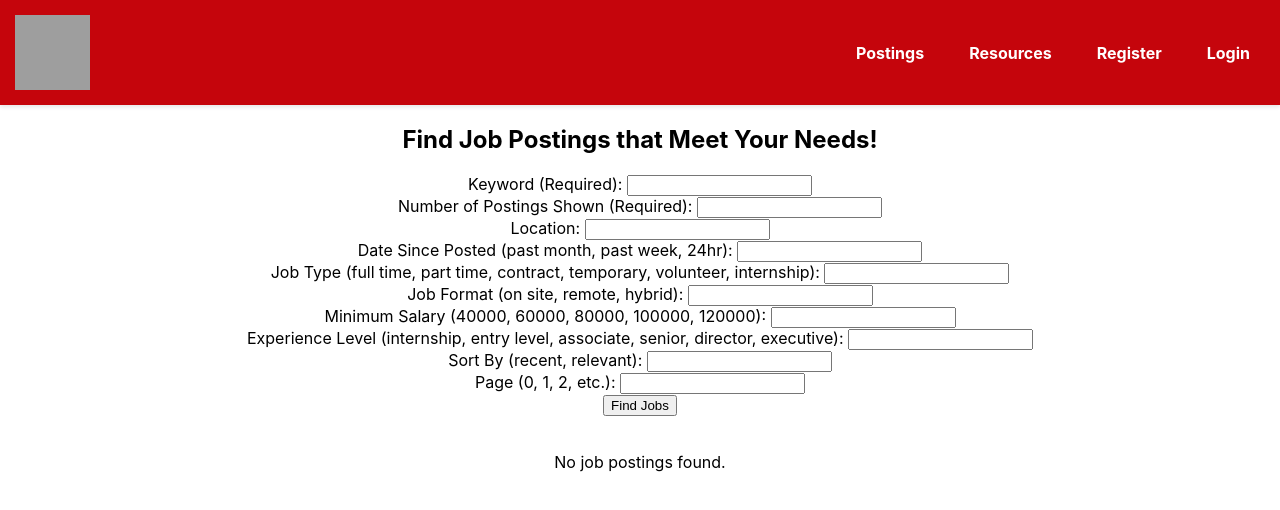
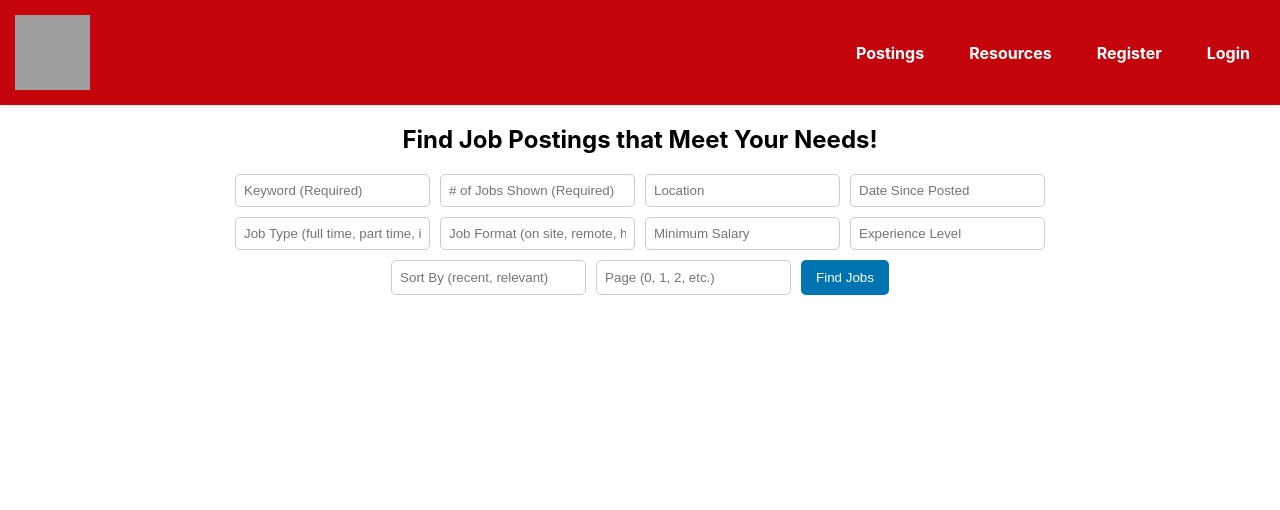
Before and after one commit to tripleplasma/MJLSP_2025, a React (Create React App) app in the folder mjlsp/: page /postings in a window 1280 px wide. Shown: the top 510 px of the page. Built offline with nearby package versions, Linux system fonts and the light colour scheme; grey boxes are pictures that could not be loaded.

Commit message:
prettified Postings

```diff
--- a/mjlsp/src/components/Postings.jsx
+++ b/mjlsp/src/components/Postings.jsx
@@ -55,45 +55,30 @@ const Postings = () => {
   return (
     <div className="postings-container">
       <h2>Find Job Postings that Meet Your Needs!</h2>
-      <text>Keyword (Required):                                                                 </text><input type="text" name="keyword" value={keyword} onChange={(e) => setKeyword(e.target.value)}></input>
-      <br></br>
-      <text>Number of Postings Shown (Required):                                                </text><input type="text" name="limit" value={limit} onChange={(e) => setLimit(e.target.value)}></input>
-      <br></br>
-      <text>Location:                                                                           </text><input type="text" name="location" value={location} onChange={(e) => setLocation(e.target.value)}></input>
-      <br></br>
-      <text>Date Since Posted (past month, past week, 24hr):                                    </text><input type="text" name="dateSincePosted" value={dateSincePosted} onChange={(e) => setDateSincePosted(e.target.value)}></input>
-      <br></br>
-      <text>Job Type (full time, part time, contract, temporary, volunteer, internship):        </text><input type="text" name="jobType" value={jobType} onChange={(e) => setJobType(e.target.value)}></input>
-      <br></br>
-      <text>Job Format (on site, remote, hybrid):                                               </text><input type="text" name="remoteFilter" value={remoteFilter} onChange={(e) => setRemoteFilter(e.target.value)}></input>
-      <br></br>
-      <text>Minimum Salary (40000, 60000, 80000, 100000, 120000):                               </text><input type="text" name="salary" value={salary} onChange={(e) => setSalary(e.target.value)}></input>
-      <br></br>
-      <text>Experience Level (internship, entry level, associate, senior, director, executive): </text><input type="text" name="experienceLevel" value={experienceLevel} onChange={(e) => setExperienceLevel(e.target.value)}></input>
-      <br></br>
-      <text>Sort By (recent, relevant):                                                         </text><input type="text" name="sortBy" value={sortBy} onChange={(e) => setSortBy(e.target.value)}></input>
-      <br></br>
-      <text>Page (0, 1, 2, etc.):                                                               </text><input type="text" name="page" value={page} onChange={(e) => setPage(e.target.value)}></input>
-      <br></br>
-      <button onClick={handleSubmit}>Find Jobs</button>
-      <br></br>
-      <br></br>
-      <div className="job-list">
-        {postings.length > 0 ? (
-          postings.map((job, index) => (
-            <div key={index} className="job-card">
-              <img src={job.companyLogo} alt={`${job.company} Logo`} />
-              <h3>{job.position}</h3>
-              <p><strong>Company:</strong> {job.company}</p>
-              <p><strong>Location:</strong> {job.location}</p>
-              <p><strong>Date Posted:</strong> {job.date}</p>
-              <a href={job.jobUrl} target="_blank" rel="noopener noreferrer">View Job</a>
-              <br></br>
-            </div>
-          ))
-        ) : (
-          <p>No job postings found.</p>
-        )}
+      <form className="form-container" onSubmit={handleSubmit}>
+        <input type="text" placeholder="Keyword (Required)" value={keyword} onChange={(e) => setKeyword(e.target.value)} />
+        <input type="text" placeholder="# of Jobs Shown (Required)" value={limit} onChange={(e) => setLimit(e.target.value)} />
+        <input type="text" placeholder="Location" value={location} onChange={(e) => setLocation(e.target.value)} />
+        <input type="text" placeholder="Date Since Posted" value={dateSincePosted} onChange={(e) => setDateSincePosted(e.target.value)} />
+        <input type="text" placeholder="Job Type (full time, part time, internship)" value={jobType} onChange={(e) => setJobType(e.target.value)} />
+        <input type="text" placeholder="Job Format (on site, remote, hybrid)" value={remoteFilter} onChange={(e) => setRemoteFilter(e.target.value)} />
+        <input type="text" placeholder="Minimum Salary" value={salary} onChange={(e) => setSalary(e.target.value)} />
+        <input type="text" placeholder="Experience Level" value={experienceLevel} onChange={(e) => setExperienceLevel(e.target.value)} />
+        <input type="text" placeholder="Sort By (recent, relevant)" value={sortBy} onChange={(e) => setSortBy(e.target.value)} />
+        <input type="text" placeholder="Page (0, 1, 2, etc.)" value={page} onChange={(e) => setPage(e.target.value)} />
+        <button type="submit">Find Jobs</button>
+      </form>
+
+      <div className="postings-grid">
+        {postings.map((job, index) => (
+          <a key={index} href={job.jobUrl} target="_blank" rel="noopener noreferrer" className="posting-card">
+            <img src={job.companyLogo} alt={`${job.company} logo`} className="company-logo" />
+            <h3>{job.position}</h3>
+            <p><strong>{job.company}</strong></p>
+            <p>{job.location}</p>
+            <p>{job.agoTime}</p>
+          </a>
+        ))}
       </div>
     </div>
   );
--- a/mjlsp/src/css/Postings.css
+++ b/mjlsp/src/css/Postings.css
@@ -1,3 +1,57 @@
 .postings-container {
     text-align: center;
-}
+    max-width: 900px;
+    margin: auto;
+  }
+
+  .form-container {
+    display: flex;
+    flex-wrap: wrap;
+    justify-content: center;
+    gap: 10px;
+    margin-bottom: 20px;
+  }
+
+  .form-container input {
+    padding: 8px;
+    border: 1px solid #ccc;
+    border-radius: 5px;
+  }
+
+  .form-container button {
+    padding: 10px 15px;
+    background-color: #0073b1;
+    color: white;
+    border: none;
+    border-radius: 5px;
+    cursor: pointer;
+  }
+
+  .postings-grid {
+    display: grid;
+    grid-template-columns: repeat(2, 1fr);
+    gap: 15px;
+    padding: 10px;
+  }
+
+  .posting-card {
+    background: white;
+    padding: 15px;
+    border-radius: 10px;
+    box-shadow: 0px 4px 6px rgba(0, 0, 0, 0.1);
+    transition: transform 0.2s, box-shadow 0.2s;
+    text-decoration: none;
+    color: black;
+    text-align: left;
+  }
+
+  .posting-card:hover {
+    transform: translateY(-5px);
+    box-shadow: 0px 6px 10px rgba(0, 0, 0, 0.15);
+  }
+
+  .company-logo {
+    width: 50px;
+    height: 50px;
+    border-radius: 5px;
+  }
```
